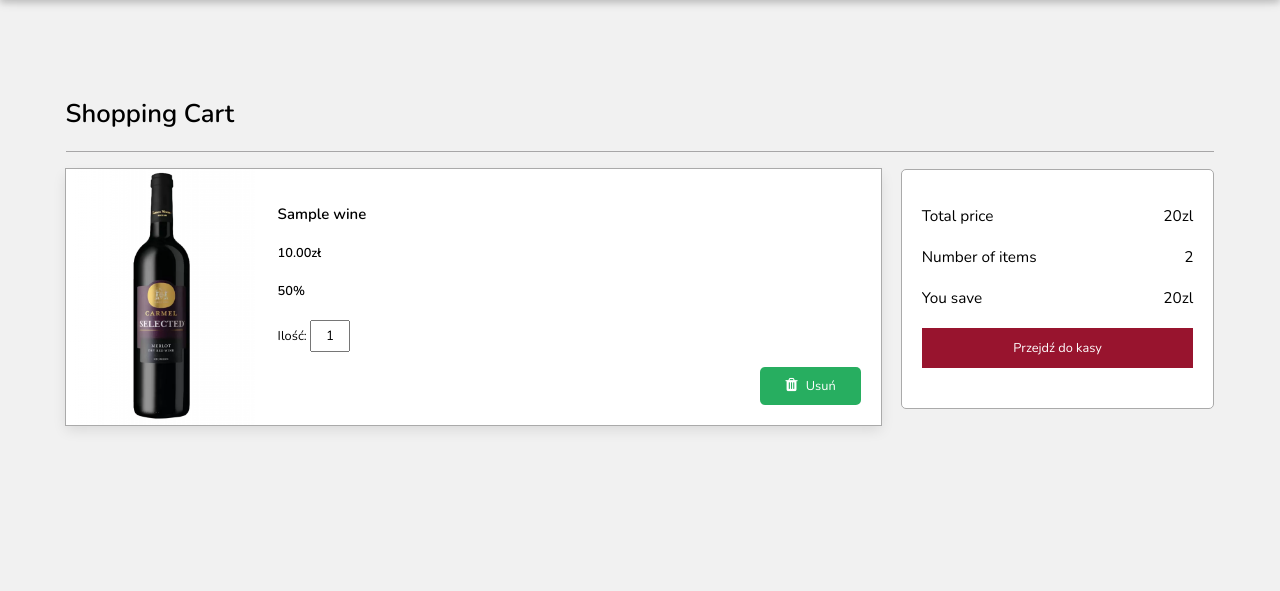
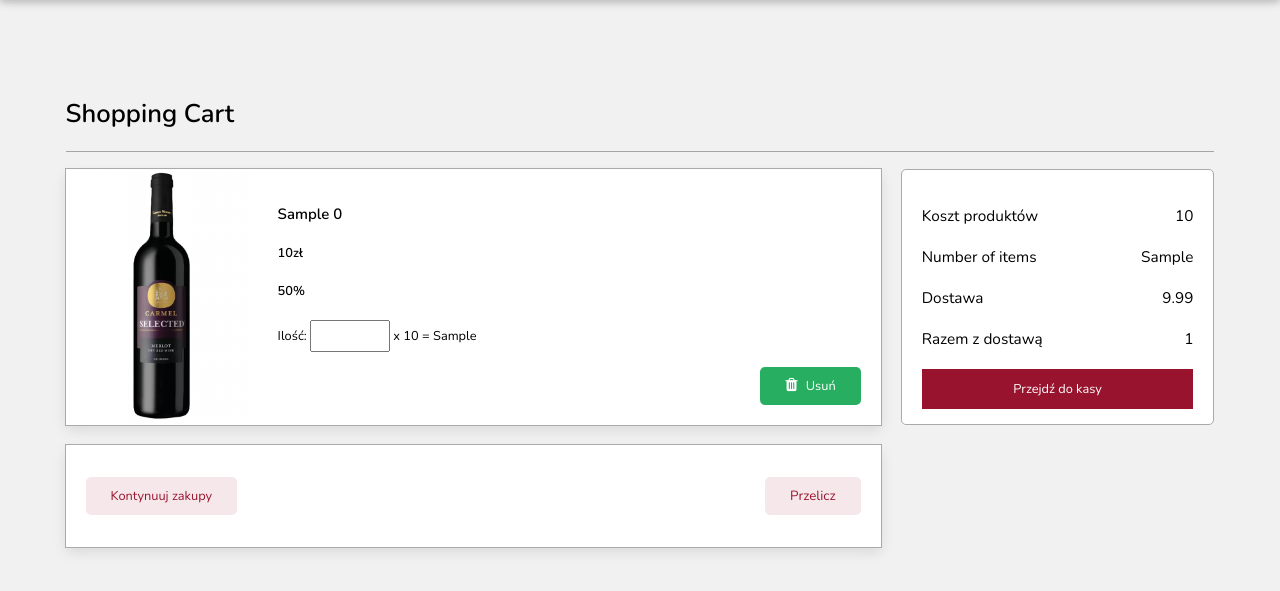
Before and after one commit to kleist0202/subtilia, a Django app: template ordering_website/templates/ordering_website/cart_page.html in a window 1280 px wide. Shown: the part 60-651 px from the top of the page. Run offline with Django 4.2, Linux system fonts and the light colour scheme; tables that the repository leaves empty hold one stand-in row (values such as "Sample post"); the template is opened without the code that fills it: values that come from a table or form of the project are taken from there, most other values are stand-ins (such as "Sample title", 1, 10 or a date in 2020).

Commit message:
create proper cart functionality

```diff
--- a/ordering_website/templates/ordering_website/cart_page.html
+++ b/ordering_website/templates/ordering_website/cart_page.html
@@ -12,34 +12,48 @@
         <div class="products-cart">
             <div class="products">
             {% if items_in_cart %}
-                {% for product in cart_products %}
+                <form method="POST">
+                {% csrf_token %}
+                {% for product in whole_products %}
                 <div class="product">
-                    <img src="{% static 'images/wines/'|addstr:product.wine_id|addstr:'.png' %}" alt="{{ wine.name }}'s image" />
+                    <img src="{% static 'images/wines/'|addstr:product.0.wine_id|addstr:'.png' %}" alt="{{ product.0.name }}'s image" />
                     <div class="product-info">
-                        <h3 class="product-name">{{ product.name }}</h3>
-                        <h4 class="product-price">{{ product.price }}zł</h4>
+                        <h3 class="product-name">{{ product.0.name }}</h3>
+                        <h4 class="product-price">{{ product.0.price }}zł</h4>
                         <h4 class="product-offer">50%</h4>
-                        <p class="product-quantity">Ilość: <input value="1" name="" />
-                        <a href="{% url 'remove_from_cart' product.wine_id %}" class="product-remove">
+                        <p class="product-quantity">
+                            Ilość:
+                            <input type="number" min="1" step="1" value="{{ product.1 }}" name="{{ 'product_'|addstr:product.0.wine_id }}" />
+                            x {{ product.0.price }} = {{ product.2 }}
+                        <a href="{% url 'remove_from_cart' product.0.wine_id %}" class="product-remove">
                             <i class="fa fa-trash" aria-hidden="true"></i>
                             <span class="remove">Usuń</span>
                         </a>
                     </div>
                 </div>
                 {% endfor %}
+                <div class="cart-options">
+                    <a href="{% url 'home' %}" class="cart-continue"><span>Kontynuuj zakupy</span></a>
+                    <button name="submit" type="submit" id="submit-update-cart" class="cart-update"><span>Przelicz</span></a>
+                </div>
+                </form>
             </div>
             <div class="cart-total">
                 <p>
-                    <span>Total price</span>
-                    <span>20zl</span>
+                    <span>Koszt produktów</span>
+                    <span>{{ sum_price }}</span>
                 </p>
                 <p>
                     <span>Number of items</span>
-                    <span>2</span>
+                    <span>{{ items_in_cart }}</span>
                 </p>
                 <p>
-                    <span>You save</span>
-                    <span>20zl</span>
+                    <span>Dostawa</span>
+                    <span>9.99</span>
+                </p>
+                <p>
+                    <span>Razem z dostawą</span>
+                    <span>{{ total_price }}</span>
                 </p>
                 <a href="#">Przejdź do kasy</a>
             </div>
--- a/static/css/style.css
+++ b/static/css/style.css
@@ -656,7 +656,7 @@
 }
 
 .product-quantity > input {
-    width: 40px;
+    width: 80px;
     padding: 5px;
     text-align: center;
 }
@@ -666,11 +666,65 @@
     margin-right: 5px;
 }
 
+.cart-options {
+    width: 100%;
+    height: 8rem;
+    overflow: hidden;
+    box-shadow: 0 .5rem 1rem rgba(0,0,0,.1);
+    outline: .1rem solid #aaa;
+    margin-bottom: 20px;
+    background: #fff;
+    position: relative;
+}
+
+.cart-options:hover {
+    border: none;
+    box-shadow: 2px 2px 4px rgba(0,0,0,.3);
+    outline: .2rem solid #777;
+}
+
+.cart-continue {
+    padding: 10px 25px;
+    background-color: #f6e8ea;
+    color: #98142e;
+    cursor: pointer;
+    border-radius: 5px;
+    text-decoration: none;
+    position: absolute;
+    left: 20px;
+    top: 50%;
+	transform: translateY(-50%);
+}
+
+.cart-update {
+    padding: 10px 25px;
+    background-color: #f6e8ea;
+    color: #98142e;
+    cursor: pointer;
+    border-radius: 5px;
+    text-decoration: none;
+    position: absolute;
+    right: 20px;
+    top: 50%;
+	transform: translateY(-50%);
+    border: none
+}
+
+.cart-update:hover {
+    color: #f6e8ea;
+    background-color: #98142e;
+}
+
+.cart-continue:hover {
+    color: #f6e8ea;
+    background-color: #98142e;
+}
+
 .cart-total {
     flex: 0.25;
     margin-left: 20px;
     padding: 20px;
-    height: 240px;
+    height: 20rem;
     border: 1px solid #aaa;
     border-radius: 5px;
     background: #fff;
```
Also changed, not shown: ordering_website/views.py (+58 -30 lines).
